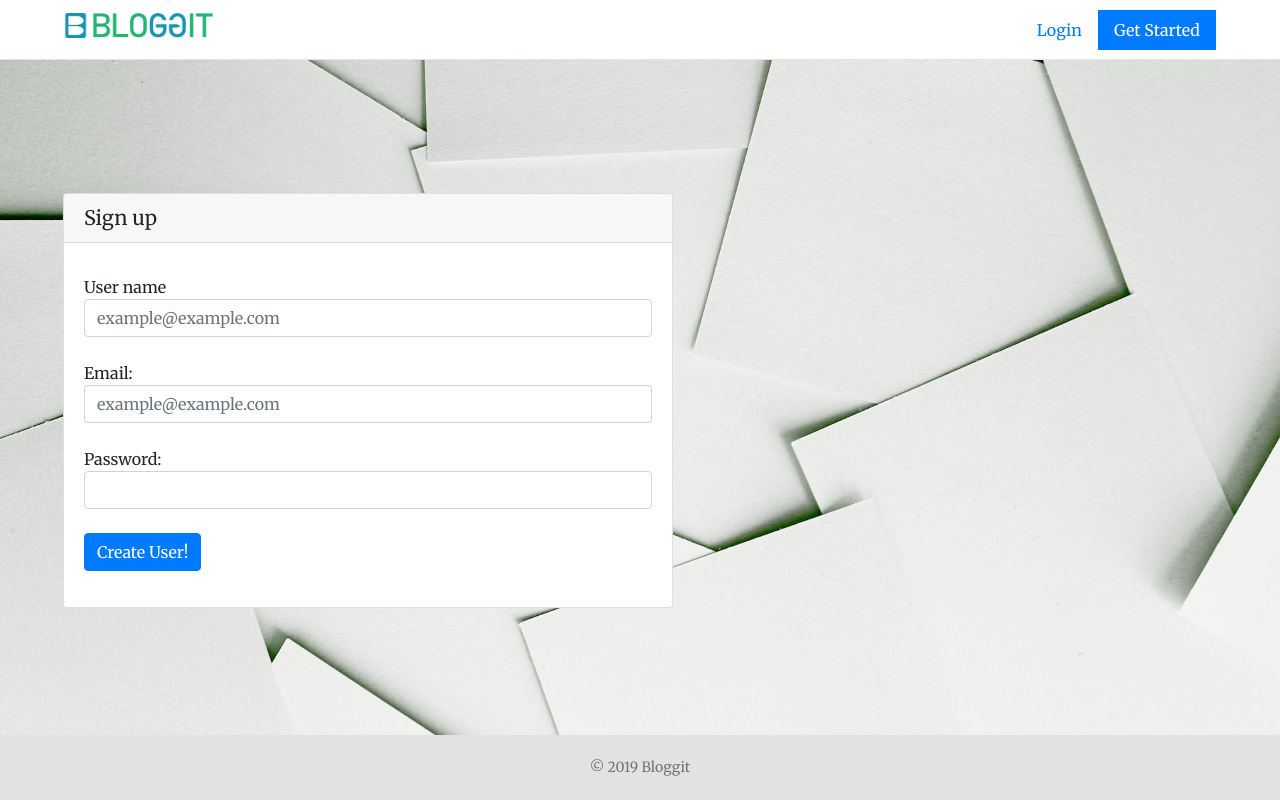
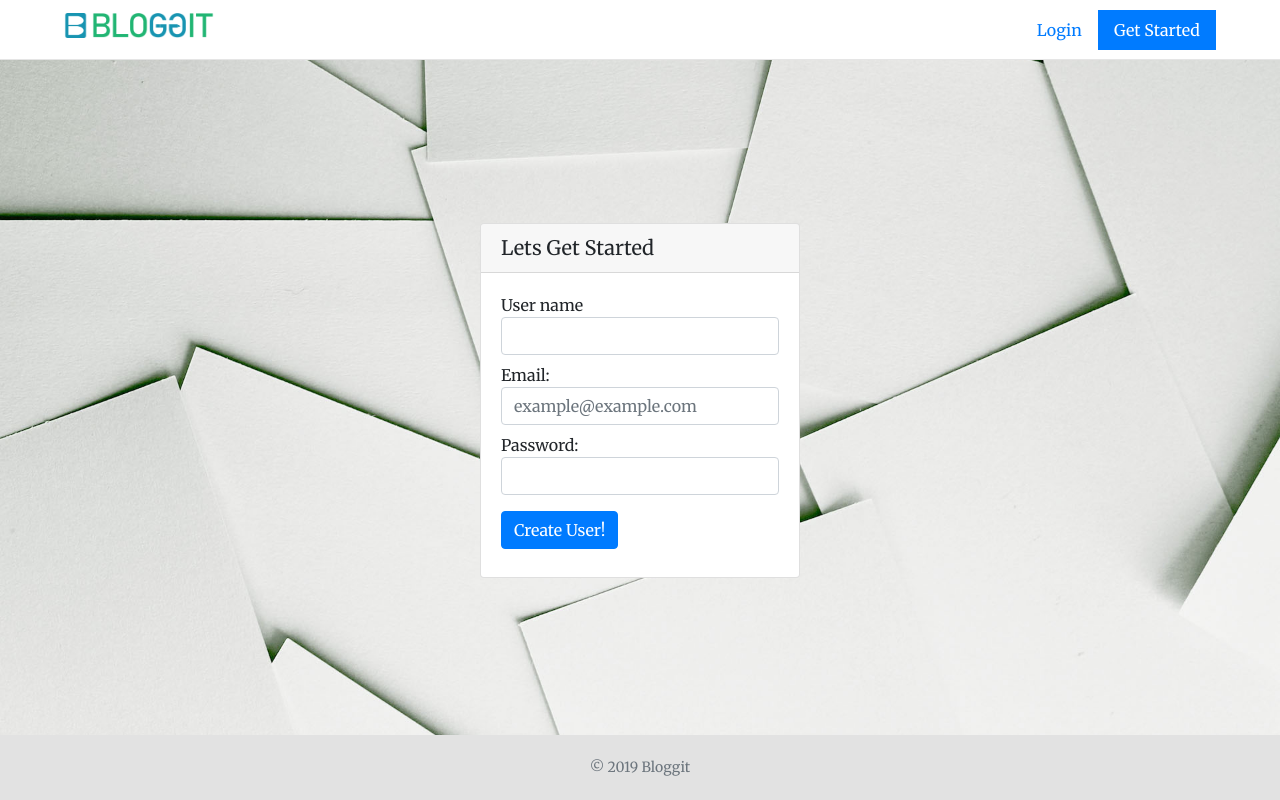
Before and after one commit to priyanshkumar/Bloggit, a plain HTML site: page signup.html in a window 1280 px wide. Drawn offline with nearby package versions, Linux system fonts and the light colour scheme.

Commit message:
modified layout for login and sign up

```diff
--- a/signup.html
+++ b/signup.html
@@ -51,23 +51,18 @@
       </nav>
       <section
         id="signup-block"
-        class="row m-0 d-flex align-items-center position-relative"
+        class="row m-0 d-flex align-items-center justify-content-center position-relative"
       >
-        <div class="col-12 col-md-6 ml-5 mr-0">
+        <div class="col-12 col-md-3 p-0">
           <div class="card">
-            <h5 class="card-header">Sign up</h5>
+            <h5 class="card-header">Lets Get Started</h5>
             <div class="card-body">
-              <h5 class="card-title"></h5>
-              <form class="form-group" action="">
+              <form>
+                <div class="mb-2">
                   <label>User name</label>
-                <br />
-                <input
-                  type="text"
-                  class="form-control"
-                  id="username"
-                  placeholder="example@example.com"
-                />
-                <br />
+                  <input type="text" class="form-control" id="username" />
+                </div>
+                <div class="my-2">
                   <label>Email: </label>
                   <input
                     type="email"
@@ -75,16 +70,12 @@
                     id="email"
                     placeholder="example@example.com"
                   />
-                <br />
+                </div>
+                <div class="my-2">
                   <label>Password: </label>
-                <input
-                  type="password"
-                  class="form-control"
-                  id="password"
-                  placeholder=""
-                />
-                <br />
-                <a href="#" id="create-user" class="btn btn-primary"
+                  <input type="password" class="form-control" id="password" />
+                </div>
+                <a href="#" id="create-user" class="btn btn-primary my-2"
                   >Create User!</a
                 >
               </form>
@@ -92,12 +83,12 @@
           </div>
         </div>
       </section>
-    </div>
 
       <footer class="row mx-0 py-4 footer-css fixed-bottom">
         <div class="col-12 px-0">
           <h6 class="text-center text-muted">&copy 2019 Bloggit</h6>
         </div>
       </footer>
+    </div>
   </body>
 </html>
```
Also changed, not shown: apilist.html (+1 -1 lines), bloglist.html (+1 -1 lines), create.html (+1 -1 lines), index.html (+9 -15 lines), indexafterlogin.html (+5 -6 lines), login.html (+11 -8 lines). Lines whose indentation alone changed are shown as unchanged.
